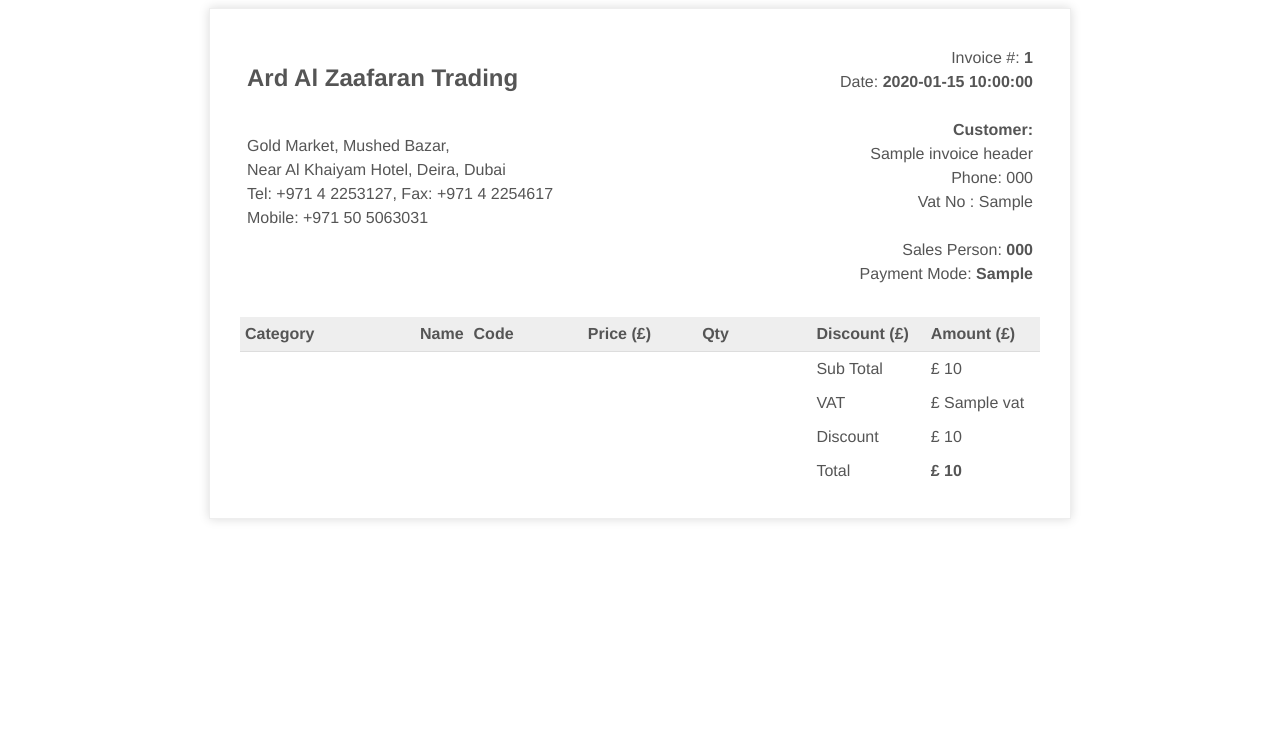
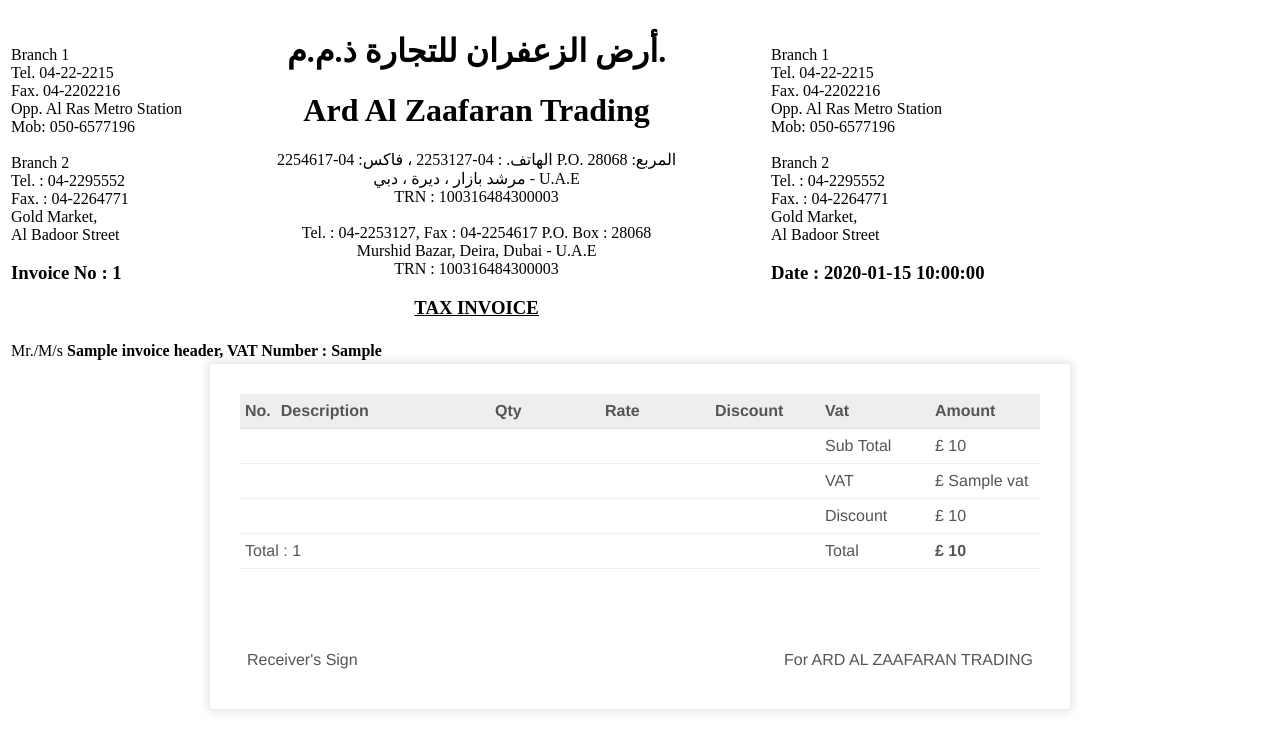
Before and after one commit to 3ttechs/Sales, a Flask app: template Flask_Server/templates/invoice.html in a window 1280 px wide. Shown: the top 751 px of the page. Run offline with Flask 2, Linux system fonts and the light colour scheme; the template is opened without the code that fills it: most values are stand-ins (such as "Sample title", 1, 10 or a date in 2020).

Commit message:
minor fixes

```diff
--- a/Flask_Server/main.py
+++ b/Flask_Server/main.py
@@ -3,6 +3,8 @@ from flask import Flask, request,json,send_from_directory,Response,render_templa
 import logging, os, subprocess
 from  db_utilities import *
 import pdfkit
+from num2words import num2words
+
 path_wkthmltopdf = r'C:\Program Files\wkhtmltopdf\bin\wkhtmltopdf.exe'
 config = pdfkit.configuration(wkhtmltopdf=path_wkthmltopdf)
 acrobat_reader = "C:/Program Files (x86)/Adobe/Acrobat Reader DC/Reader/AcroRd32.exe"
@@ -103,9 +105,6 @@ def invoice_items_by_id(invoice_no):
     json_output = json.dumps(run_query(query))
     return json_output, 200
 
-
-
-
 #http://localhost:5000/invoice_print/invoice_no=1
 @app.route('/invoice_print/invoice_no=<invoice_no>', methods=['GET'])
 def invoice_print_by_id(invoice_no):
@@ -114,7 +113,10 @@ def invoice_print_by_id(invoice_no):
     query = 'select * from items where invoice_no  = '+ invoice_no
     invoice_items = json.loads(json.dumps(run_query(query)))
     num_items = len(invoice_items)
-    data = render_template('invoice.html', invoice_header=invoice_header[0],invoice_items=invoice_items, num_items=num_items)
+    query = 'select total from invoice where id = '+ invoice_no
+    total_string = json.loads(json.dumps(run_query(query)))
+    total_string = num2words(total_string[0]['total']).title()
+    data = render_template('invoice.html', invoice_header=invoice_header[0],invoice_items=invoice_items, num_items=num_items,total_string=total_string)
     pdfkit.from_string(data, 'temp/invoice.pdf', configuration=config)
     #os.startfile('invoice.pdf')
     # AcroRd32.exe /t filename.pdf printername drivername portname
@@ -184,6 +186,7 @@ def invoice_print_by_id(invoice_no):
 @app.route('/invoice/add', methods=['POST'])
 def invoice_add():
     data = json.loads(request.data)
+    print(data)
 
     sales_person_code = data['invoice']['sales_person_code']
     customer_name = data['invoice']['customer_name']
@@ -198,6 +201,7 @@ def invoice_add():
     notes = data['invoice']['notes']
 
     query = "INSERT INTO invoice (invoice_date, invoice_time,  sales_person_code,customer_name,customer_phone,customer_vat_no,sub_total,discount,vat,total,payment_mode,status,notes) VALUES (date(),time(),'%s','%s','%s','%s',%f,%f,%f,%f,%d , %d,'%s' )"% (sales_person_code,customer_name,customer_phone,customer_vat_no,sub_total,discount,vat,total,payment_mode,status,notes)
+    print(query)
     run_insert_query(query)
     invoice_no = run_select_query('SELECT MAX(id) FROM invoice')[0][0]
 
@@ -216,6 +220,7 @@ def invoice_add():
         discount = data['items'][i]['discount']
         amount = data['items'][i]['amount']
         query = "INSERT INTO items (invoice_no,product_code,product_category,product_name,product_name_arabic,product_brand,product_type,product_price,product_coo,quantity,discount,amount,vat) VALUES  ('%s','%s','%s','%s','%s','%s','%s',%f,'%s',%f,%f,%f,%f)"% (invoice_no,product_code,product_category,product_name,product_name_arabic,product_brand,product_type,product_price,product_coo,quantity,discount,amount,vat)
+        print(query)
         run_insert_query(query)
 
     return  str(invoice_no), 200
@@ -371,9 +376,7 @@ def sales_person_add():
     login = data['sales_person']['login']
     password = data['sales_person']['password']
 
-
     # check for unique constraint
-
     data = run_select_query('select * from sales_person_master where login = "'+ login+'"')
     if (len(data)>0):
         return '0', 200
@@ -394,20 +397,12 @@ def sales_person_delete(id):
     run_insert_query(query)
     return '1', 200
 
-
-
-
-
-
-
-
-
-
-
-
-
-
-
+#http://localhost:5000/sales_person/all
+@app.route('/sales_person/all', methods=['GET'])
+def sales_person_all():
+    query = 'select name, code, contact_number, login, password  from sales_person_master'
+    json_output = json.dumps(run_query(query))
+    return json_output, 200
 
 '''
         query = 'select invoice.invoice_date ,' \
@@ -630,3 +625,4 @@ def after_request(response):
 
 if __name__ == '__main__':
     app.run(host='localhost', port=5000)
+    #app.run(host='192.168.0.3', port=5000)
--- a/Flask_Server/templates/invoice.html
+++ b/Flask_Server/templates/invoice.html
@@ -15,6 +15,7 @@
         line-height: 24px;
         font-family: 'Helvetica Neue', 'Helvetica', Helvetica, Arial, sans-serif;
         color: #555;
+
     }
 
     .invoice-box table {
@@ -43,13 +44,14 @@
     }
 
     .invoice-box table tr.information table td {
-        padding-bottom: 40px;
+        font-size: 10px;
     }
 
     .invoice-box table tr.heading td {
         background: #eee;
         border-bottom: 1px solid #ddd;
         font-weight: bold;
+        text-align: left;
     }
 
     .invoice-box table tr.details td {
@@ -80,6 +82,7 @@
             width: 100%;
             display: block;
             text-align: center;
+            font-size: 5px;
         }
     }
 
@@ -99,59 +102,74 @@
     </style>
 </head>
 
+
+
+
+
+    <table>
+        <tr><td class="information">
+            Branch 1<br> Tel. 04-22-2215<br> Fax. 04-2202216<br>
+            Opp. Al Ras Metro Station<br>
+            Mob: 050-6577196<br><br>
+
+            Branch 2<br> Tel. : 04-2295552<br> Fax. : 04-2264771<br>
+            Gold Market,<br>
+            Al Badoor Street
+            <H3>Invoice No : {{invoice_header['id']}}</H3>
+
+
+        </td><td  class="information" width = '60%' align ='center'>
+                        <H1>
+أرض الزعفران للتجارة ذ.م.م.</H1>
+            <H1> Ard Al Zaafaran Trading</H1>
+
+        الهاتف. : 04-2253127 ، فاكس: 04-2254617 P.O. المربع: 28068 <br> مرشد بازار ، ديرة ، دبي -  U.A.E<br>
+            TRN : 100316484300003<br><br>
+
+        Tel. : 04-2253127, Fax : 04-2254617 P.O. Box : 28068 <br> Murshid Bazar, Deira, Dubai - U.A.E<br>
+            TRN : 100316484300003<br>
+            <H3><U>TAX INVOICE</U></H3>
+        </td><td  class="information">
+            Branch 1<br> Tel. 04-22-2215<br> Fax. 04-2202216<br>
+            Opp. Al Ras Metro Station<br>
+            Mob: 050-6577196<br><br>
+
+            Branch 2<br> Tel. : 04-2295552<br> Fax. : 04-2264771<br>
+            Gold Market,<br>
+            Al Badoor Street
+            <H3>Date : {{invoice_header['invoice_date']}}</H3>
+        </td></tr>
+        <tr><td colspan ='3'> Mr./M/s <B>{{invoice_header['customer_name']}},  VAT Number : {{invoice_header['customer_vat_no']}}</B></td></tr>
+    </table>
+
 <body>
     <div class="invoice-box">
-    <table>
-        <tr>
-            <td class="information">
-             <!--<img src="templates\download.png" style="width:15%; ">-->
-            <H2> Ard Al Zaafaran Trading</H2><br>
-                Gold Market, Mushed Bazar,  <br>
-                Near Al Khaiyam Hotel, Deira, Dubai<br>
-                Tel: +971 4 2253127, Fax: +971 4 2254617<br>
-                Mobile: +971 50 5063031<br><br>
-            </td>
-
-            <td>
-                Invoice #: <b>{{ invoice_header["id"] }}</b><br>
-                Date: <b>{{ invoice_header["invoice_date"] }}</b><br><br>
-
-            <B>Customer:</B><br>
-                {{ invoice_header["cutomer_name"] }}<br>
-                Phone: {{ invoice_header["cutomer_phone"] }}<br>
-                Vat No : {{ invoice_header["cutomer_vat_no"] }}		<br><br>
-
-                Sales Person: <b>{{ invoice_header["sales_person_code"] }}</b><br>
-                Payment Mode: <b>{{ invoice_header["payment_mode"] }}</b> <br><br>
-            </td>
-        </tr>
-    </table>
 
             <table cellpadding="0" cellspacing="0">
-            <tr class="heading">
-                <td width="100px">Category</td>
-                <td width="100px">Name</td>
-                <td width="100px">Code</td>
-                <td width="100px">Price (£)</td>
-                <td width="100px">Qty</td>
-                <td width="100px">Discount (£)</td>
-                <td width="100px">Amount (£)</td>
+            <tr class="heading" >
+                <td width="10px" align = 'center'>No.</td>
+                <td align = 'center'>Description</td>
+                <td width="100px" align = 'center'>Qty</td>
+                <td width="100px" align = 'center'>Rate</td>
+                <td width="100px" align = 'center'>Discount</td>
+                <td width="100px" align = 'center'>Vat</td>
+                <td width="100px" align = 'center'>Amount</td>
             </tr>
 
             {% for i in range(num_items) %}
 
             <tr class="item">
-                <td>{{ invoice_items[i]['product_category'] }}</td>
-                <td>{{ invoice_items[i]['product_name'] }}</td>
-                <td>{{ invoice_items[i]['product_code'] }}</td>
+                <td>{{ i+1 }}</td>
+                <td style="text-align:left;">{{ invoice_items[i]['product_name'] }}</td>
+                <td>{{ invoice_items[i]['quantity'] }}</td>
                 <td>{{ invoice_items[i]['product_price'] }}</td>
-                <td>{{ invoice_items[i]['quantity'] }}</td>
                 <td>{{ invoice_items[i]['discount'] }}</td>
+                <td>{{ invoice_items[i]['vat'] }}</td>
                 <td>{{ invoice_items[i]['amount'] }}</td>
             </tr>
                 {% endfor %}
 
-            <tr >
+            <tr class="item">
                 <td></td>
                 <td></td>
                 <td></td>
@@ -160,7 +178,7 @@
                 <td>Sub Total</td>
                 <td>£ {{ invoice_header["sub_total"] }}</td>
             </tr>
-            <tr >
+            <tr class="item">
                 <td></td>
                 <td></td>
                 <td></td>
@@ -168,7 +186,7 @@
                 <td></td>
                 <td>VAT</td>
                 <td>£ {{ invoice_header["vat"] }}</td>
-            <tr >
+            <tr class="item">
                 <td></td>
                 <td></td>
                 <td></td>
@@ -177,15 +195,15 @@
                 <td>Discount</td>
                 <td>£ {{ invoice_header["discount"] }}</td>
             </tr>
-            <tr >
-                <td></td>
-                <td></td>
-                <td></td>
-                <td></td>
-                <td></td>
-                <td>Total</td>
+            <tr class="item">
+                <td colspan = '5'>Total : {{total_string}}</td>
+                <td style="text-align:left;">Total</td>
                 <td><B>£ {{ invoice_header["total"] }}</B></td>
             </tr>
+        </table>
+<br><br><br>
+        <table>
+            <tr><td>Receiver's Sign</td><td>For ARD AL ZAAFARAN TRADING</td></tr>
         </table>
     </div>
 </body>
```
Also changed, not shown: Flask_Server/SmartShop.db, 1 other file.
